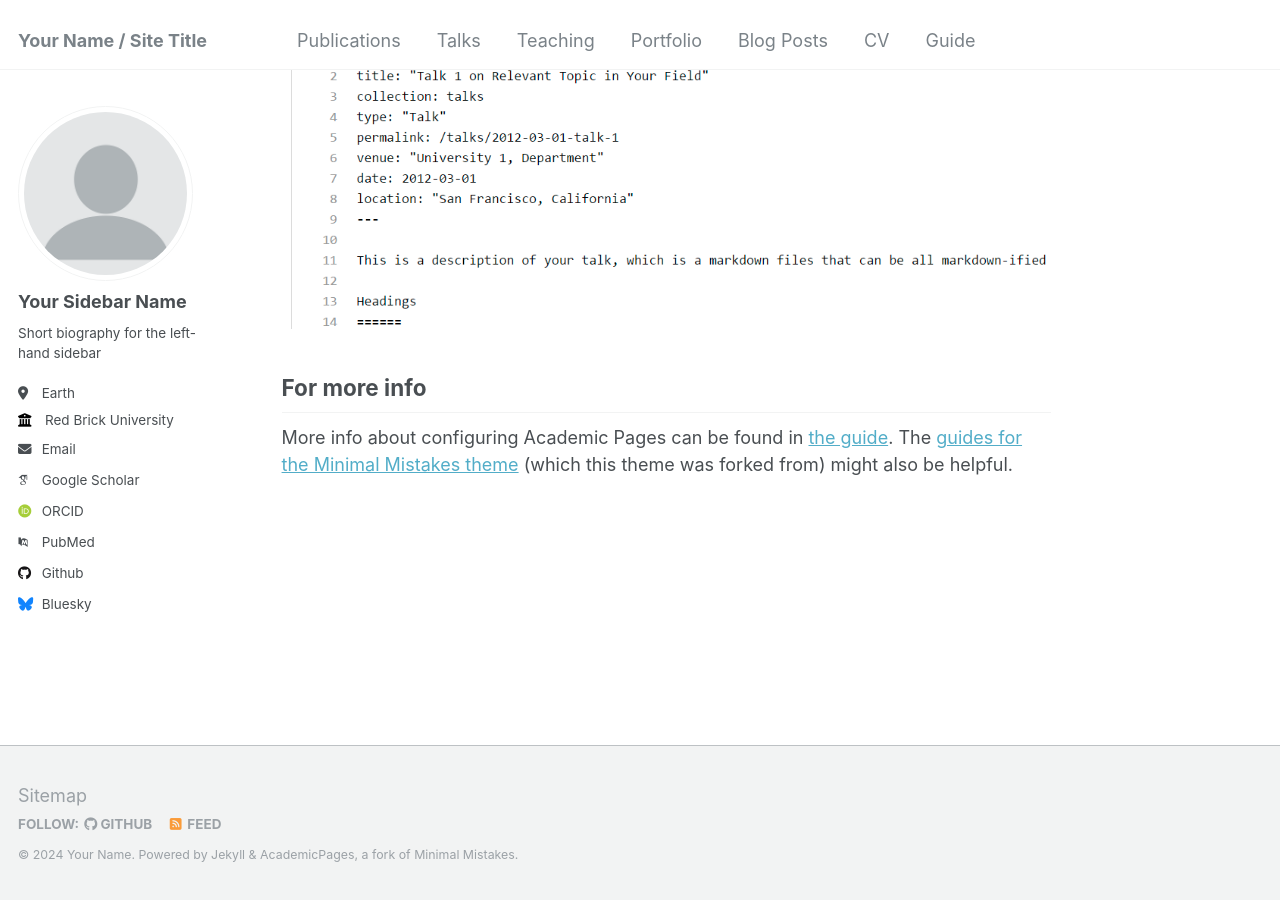
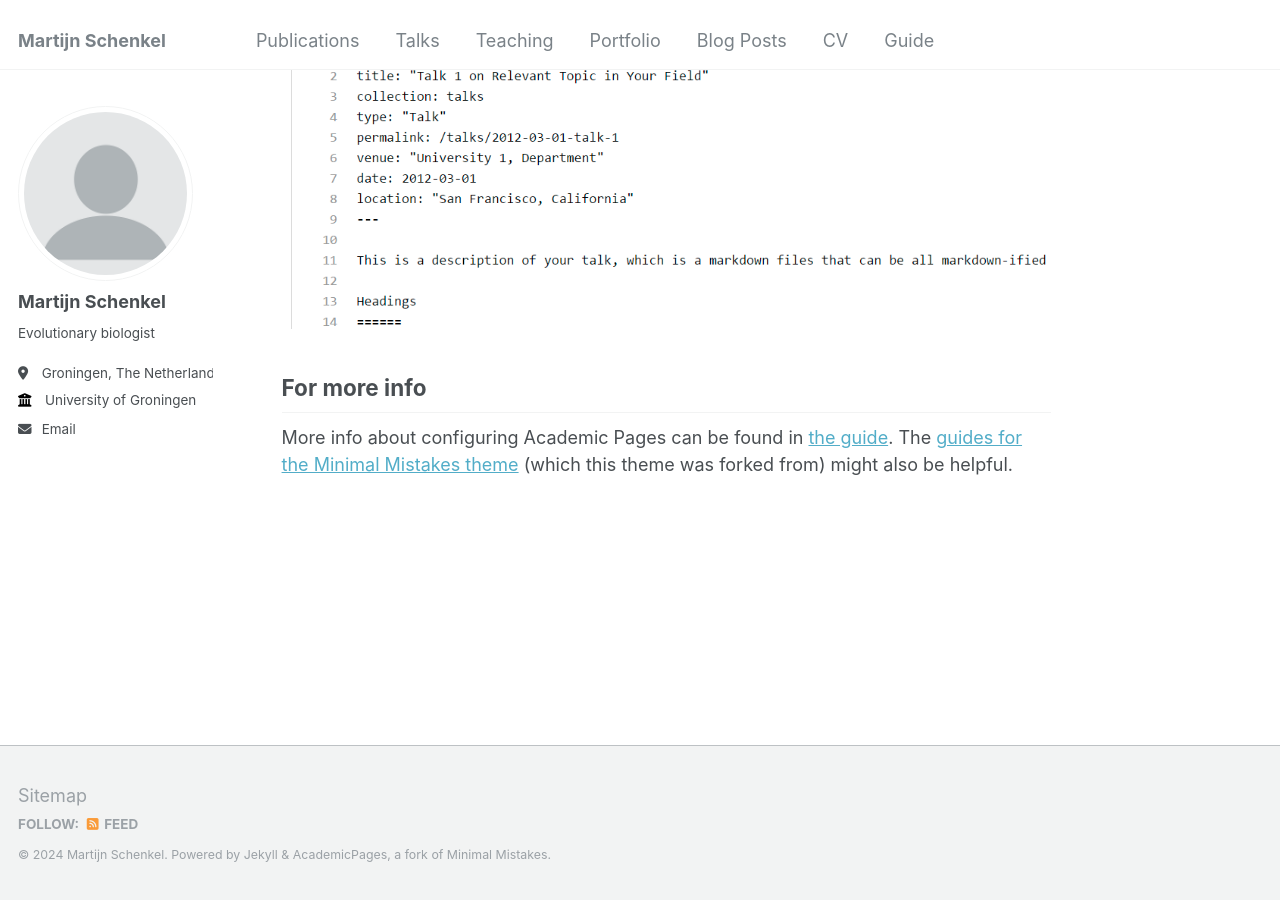
Before and after one commit to MartijnSchenkel/MartijnSchenkel.github.io, a Jekyll site: the page built from _pages/about.md, in a window 1280 px wide and 900 px high, scrolled down 2660 px. Built offline with Jekyll 4.4.1, drawn with Linux system fonts in a browser that asks for light colours; some web fonts are replaced.

Commit message:
Update _config.yml

```diff
--- a/_config.yml
+++ b/_config.yml
@@ -8,10 +8,10 @@
 
 # Basic Site Settings
 locale                   : "en-US"
-title                    : "Your Name / Site Title"
+title                    : "Martijn Schenkel"
 title_separator          : "-"
-name                     : &name "Your Name"
-description              : &description "personal description"
+name                     : &name "Martijn Schenkel"
+description              : &description "Evolutionary biologist"
 url                      : https://academicpages.github.io # the base hostname & protocol for your site e.g. "https://mmistakes.github.io"
 baseurl                  : "" # the subpath of your site, e.g. "/blog"
 repository               : "academicpages/academicpages.github.io"
@@ -22,33 +22,33 @@ repository               : "academicpages/academicpages.github.io"
 author:
   # Biographic information
   avatar           : "profile.png"
-  name             : "Your Sidebar Name"
+  name             : "Martijn Schenkel"
   pronouns         : # example: "she/her"
-  bio              : "Short biography for the left-hand sidebar"
-  location         : "Earth"
-  employer         : "Red Brick University"
+  bio              : "Evolutionary biologist"
+  location         : "Groningen, The Netherlands"
+  employer         : "University of Groningen"
   uri              : # URL
-  email            : "none@example.org"
+  email            : "m.a.schenkel@rug.nl"
 
   # Academic websites
   arxiv            : # URL - Update with the correct link to your profile
-  googlescholar    : "https://scholar.google.com/citations?user=PS_CX0AAAAAJ"
+  googlescholar    : # "https://scholar.google.com/citations?user=PS_CX0AAAAAJ"
   impactstory      : # URL
-  orcid            : "http://orcid.org/yourorcidurl"
+  orcid            : # "http://orcid.org/yourorcidurl"
   semantic         : # URL
-  pubmed           : "https://www.ncbi.nlm.nih.gov/pubmed/?term=john+snow"
+  pubmed           : # "https://www.ncbi.nlm.nih.gov/pubmed/?term=john+snow"
   researchgate     : # URL
 
   # Repositories and software development
   bitbucket        : # Username - Update with your username on the site
   codepen          : # Username
   dribbble         : # Username
-  github           : "academicpages"
+  github           : # "academicpages"
   kaggle           : # Username
   stackoverflow    : # User number or user number and name (i.e., use "1" or "1/jeff-atwood")
 
   # Social media
-  bluesky          : "bsky.app" # Replace this with you Bluesky username
+  bluesky          : # "bsky.app" # Replace this with you Bluesky username
   facebook         : # Username
   flickr           : # Username
   foursquare       : # Username
```
